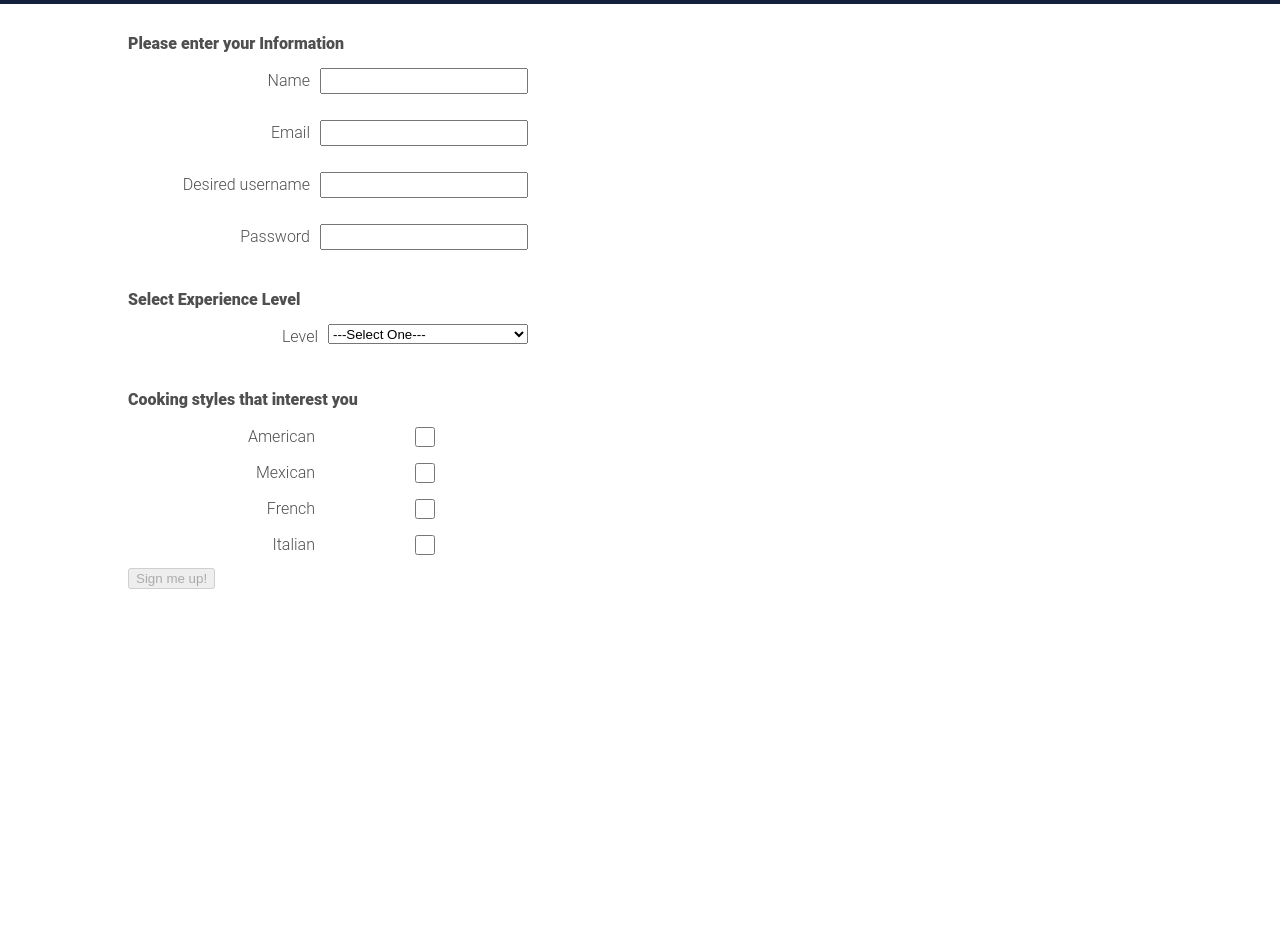
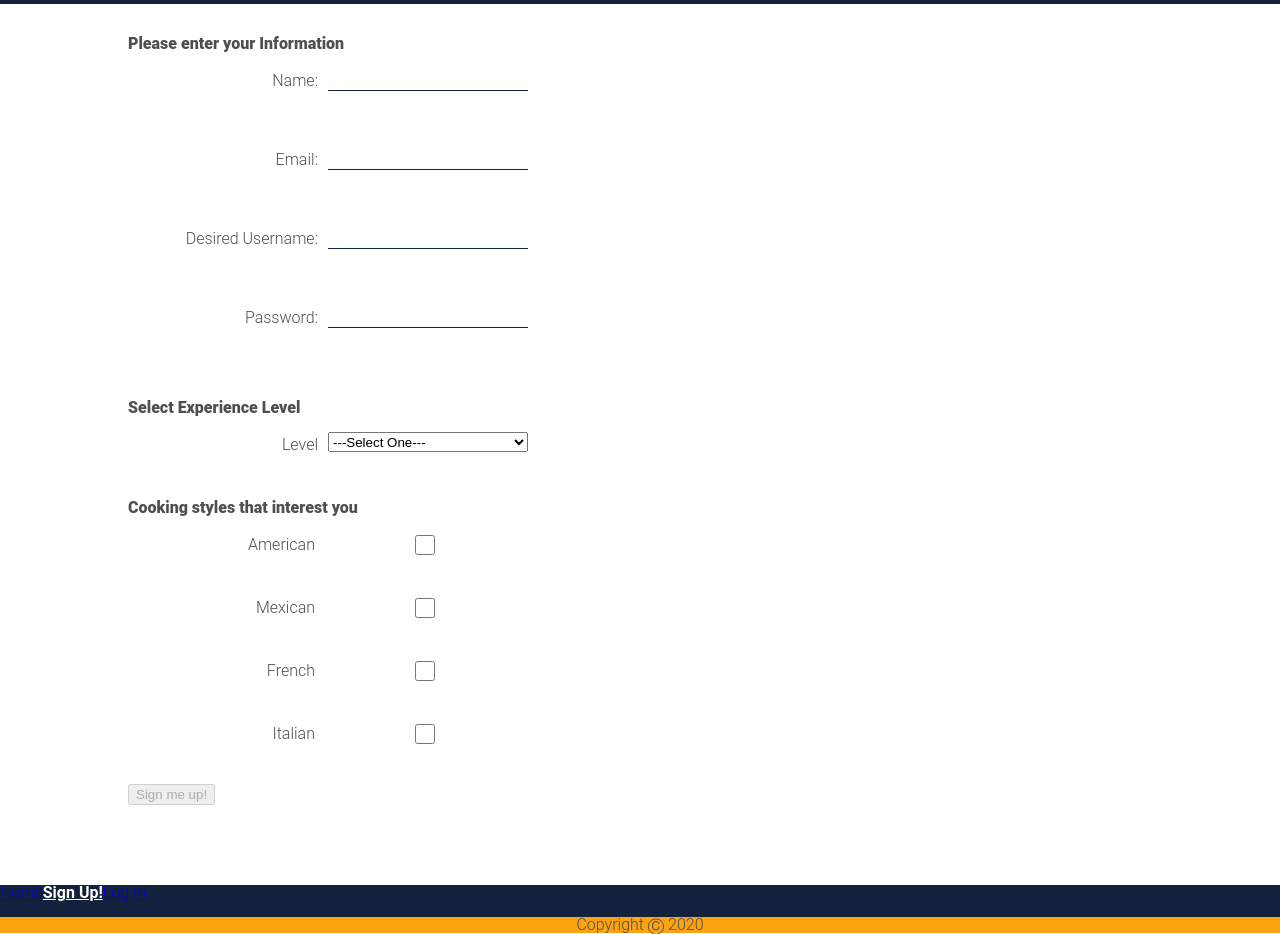
Before and after one commit to Secret-Family-Recipes2/front-end, a React (Create React App) app in the folder secret-recipe/: page /form in a window 1280 px wide. Shown: the part 140-1074 px from the top of the page. Before the commit the page ends 809 px from the top, so only its background shows below. Built offline with nearby package versions, Linux system fonts and the light colour scheme.

Commit message:
applied transitions between pages

```diff
--- a/secret-recipe/src/App.css
+++ b/secret-recipe/src/App.css
@@ -125,7 +125,7 @@ blockquote:before,
 blockquote:after,
 q:before,
 q:after {
-  content: '';
+  content: "";
   content: none;
 }
 
@@ -134,13 +134,10 @@ table {
   border-spacing: 0;
 }
 
-
-
-@import url('https://fonts.googleapis.com/css2?family=Dancing+Script:wght@400;700&family=Roboto+Slab:wght@300;500;700&family=Roboto:wght@300;500;700&display=swap');
-
+@import url("https://fonts.googleapis.com/css2?family=Dancing+Script:wght@400;700&family=Roboto+Slab:wght@300;500;700&family=Roboto:wght@300;500;700&display=swap");
 
 h1 {
-  font-family: 'Dancing Script', cursive;
+  font-family: "Dancing Script", cursive;
   color: white;
   font-size: 4rem;
   font-weight: 700;
@@ -148,15 +145,17 @@ h1 {
   text-align: center;
   padding-bottom: 1rem;
   padding-top: 1rem;
-
 }
 
 body {
-  font-family: 'Roboto', sans-serif;
+  font-family: "Roboto", sans-serif;
   font-size: 1rem;
   font-weight: 300;
   color: #4f4f4f;
+}
 
+footer .navborder {
+  text-align: center;
 }
 
 .navborder {
@@ -169,7 +168,6 @@ body {
 
 header {
   background-color: #14213d;
-  ;
 }
 
 .navbar {
@@ -177,11 +175,27 @@ header {
   background-color: #14213d;
   color: white;
   padding-bottom: 1rem;
-
 }
 
+.fade-appear .fade-enter {
+  opacity: 0;
+  z-index: 1;
+}
+.fade-appear-active .fade-enter.fade-enter-active {
+  opacity: 1;
+  transition: opacity 300ms linear 150ms;
+}
 
+.fade-exit {
+  opacity: 1;
+}
 
+.fade-exit.fade-exit-active {
+  opacity: 0;
+  transition: opacity 150ms linear;
+}
+
+/* LOGIN PAGE */
 .login-box {
   position: absolute;
   top: 50%;
@@ -189,9 +203,9 @@ header {
   width: 400px;
   padding: 40px;
   transform: translate(-50%, -50%);
-  background: rgba(0, 0, 0, .5);
+  /* background: rgba(0, 0, 0, .5); */
   box-sizing: border-box;
-  box-shadow: 0 15px 25px rgba(0, 0, 0, .6);
+  box-shadow: 0 15px 25px rgba(0, 0, 0, 0.6);
   border-radius: 10px;
 }
 
@@ -214,16 +228,13 @@ header {
   width: 100%;
   padding: 10px 0;
   font-size: 16px;
-  color: #fff;
+  color: #14213d;
   margin-bottom: 30px;
   border: none;
   border-bottom: 1px solid #14213d;
   outline: none;
   background: none;
 }
-
-
-
 
 .login-box form a {
   position: relative;
@@ -234,23 +245,20 @@ header {
   text-decoration: none;
   text-transform: uppercase;
   overflow: hidden;
-  transition: .5s;
+  transition: 0.5s;
   margin-top: 40px;
-  letter-spacing: 4px
+  letter-spacing: 4px;
 }
 
 .login-box a:hover {
   background: #fca311;
   color: #fff;
   border-radius: 5px;
-  box-shadow: 0 0 5px #fca311,
-    0 0 25px #fca311,
-    0 0 50px #fca311,
+  box-shadow: 0 0 5px #fca311, 0 0 25px #fca311, 0 0 50px #fca311,
     0 0 100px #fca311;
 }
 
-
-/* //SignUP page Styles// */
+/* //SignUP page Stylesddddddddddddddddddddddddddddddddddddddddddddddddddddddddd// */
 
 h2 {
   padding-top: 2rem;
@@ -288,3 +296,15 @@ select {
   flex: 0 0 200px;
   margin-left: 10px;
 }
+
+.formContainer input {
+  width: 100%;
+  padding: 1px 0;
+  font-size: 16px;
+  color: #14213d;
+  margin-bottom: 30px;
+  border: none;
+  border-bottom: 1px solid #14213d;
+  outline: none;
+  background: none;
+}
--- a/secret-recipe/src/App.js
+++ b/secret-recipe/src/App.js
@@ -8,6 +8,7 @@ import axios from "axios";
 import SignUp from "./Components/Form";
 import Login from "./Components/login";
 import "./App.css";
+import { CSSTransition, TransitionGroup } from "react-transition-group";
 
 const initialFormValues = {
   name: "",
@@ -141,8 +142,11 @@ function App() {
           </NavLink>
         </div>
       </nav>
-
-      <Switch>
+      <Route
+        render={({ location }) => (
+          <TransitionGroup>
+            <CSSTransition key={location.key} timeout={300} classNames="fade">
+              <Switch location={location}>
                 <Route
                   path="/home"
                   component={() => {
@@ -174,6 +178,41 @@ function App() {
                   <Confirmation values={formValues} />
                 </Route>
               </Switch>
+            </CSSTransition>
+          </TransitionGroup>
+        )}
+      />
+      <footer>
+        <nav className="navbar">
+          <div>
+            <NavLink
+              to="/home"
+              activeStyle={{ color: "white", fontWeight: "bold" }}
+            >
+              Home
+            </NavLink>
+          </div>
+          <div>
+            <NavLink
+              to="/form"
+              activeStyle={{ color: "white", fontWeight: "bold" }}
+            >
+              Sign Up!
+            </NavLink>
+          </div>
+          <div>
+            <NavLink
+              to="/login"
+              activeStyle={{ color: "white", fontWeight: "bold" }}
+            >
+              Log In
+            </NavLink>
+          </div>
+        </nav>
+        <div className="navborder">
+          <p>Copyright Ⓒ 2020</p>
+        </div>
+      </footer>
     </div>
   );
 }
--- a/secret-recipe/src/Components/Form.js
+++ b/secret-recipe/src/Components/Form.js
@@ -22,7 +22,7 @@ export default function SignUp(props) {
       <div className="formInputs">
         <label>
           {""}
-          Name
+          Name:
           <input
             value={values.name}
             onChange={onChange}
@@ -33,7 +33,7 @@ export default function SignUp(props) {
         <br></br>
         <label>
           {""}
-          Email
+          Email:
           <input
             value={values.email}
             onChange={onChange}
@@ -44,7 +44,7 @@ export default function SignUp(props) {
         <br></br>
         <label>
           {""}
-          Desired username
+          Desired Username:
           <input
             value={values.username}
             onChange={onChange}
@@ -55,7 +55,7 @@ export default function SignUp(props) {
         <br></br>
         <label>
           {""}
-          Password
+          Password:
           <input
             value={values.password}
             onChange={onChange}
```
Lines whose indentation alone changed are shown as unchanged.
